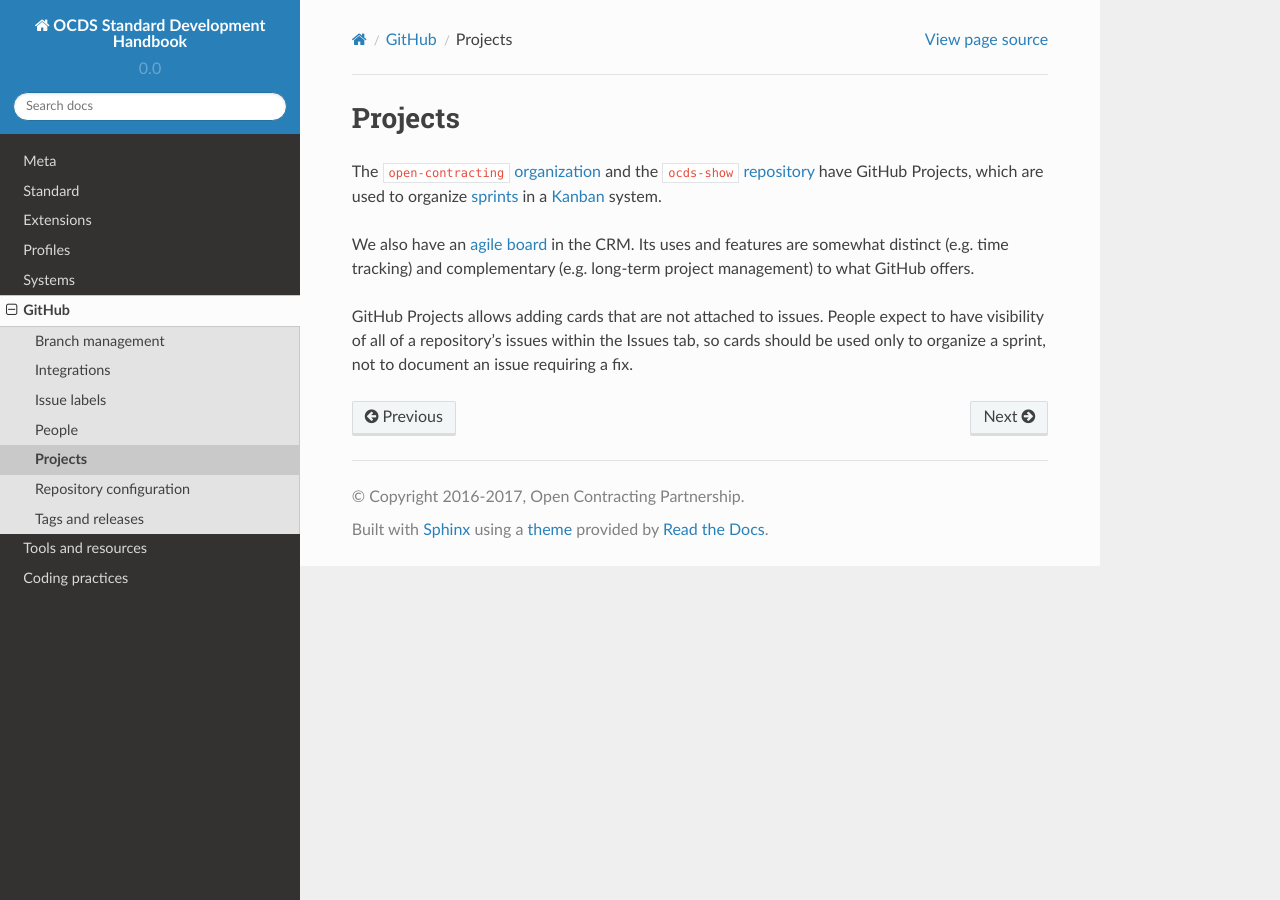
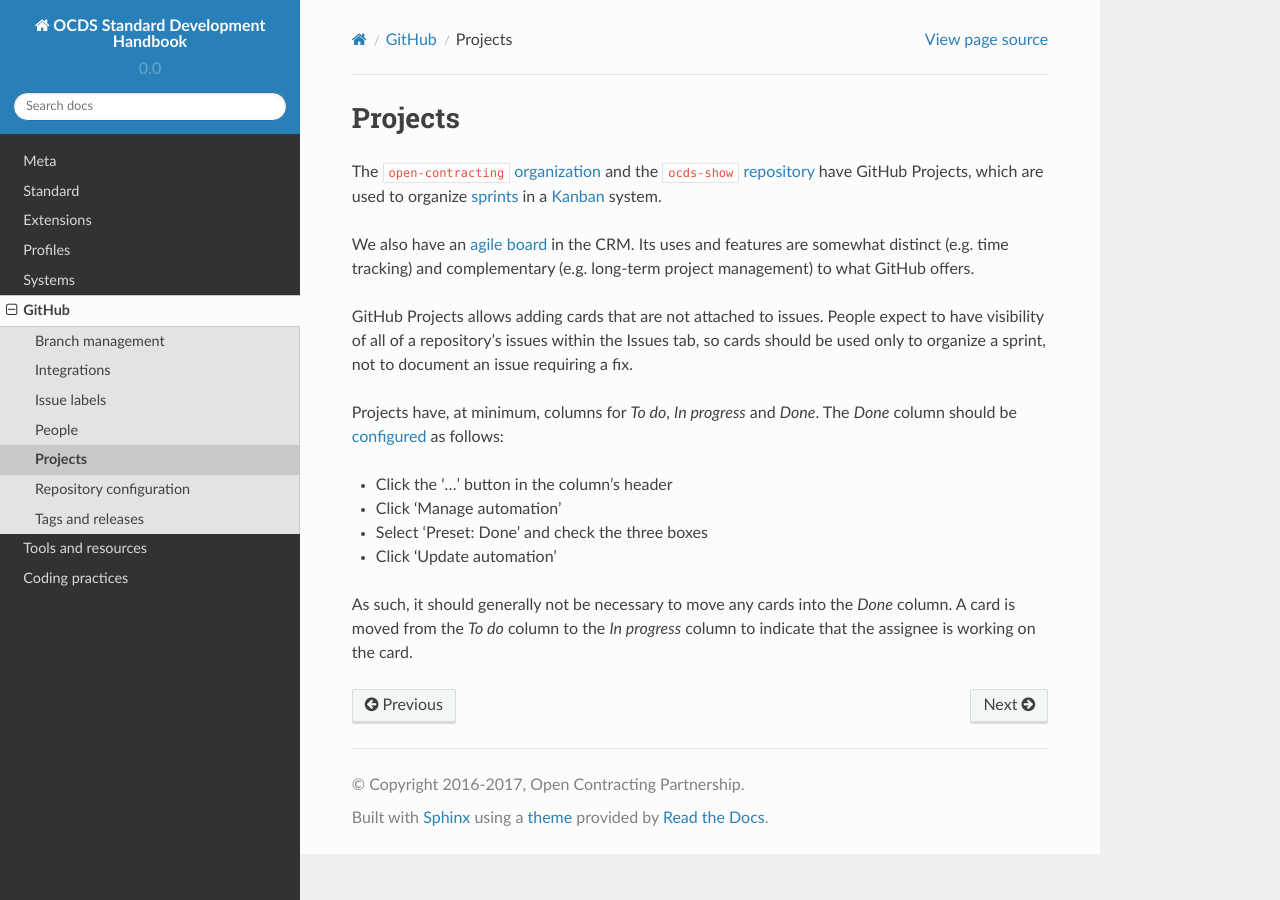
Before and after one commit to open-contracting/standard-development-handbook, a Sphinx documentation site: the page built from docs/github/projects.md, in a window 1280 px wide. Built offline with Sphinx 7.4.7 and the Read the Docs theme 2.0.0, drawn with Linux system fonts in a browser that asks for light colours.

Commit message:
Document use of automation for project boards

```diff
--- a/docs/github/projects.md
+++ b/docs/github/projects.md
@@ -5,3 +5,12 @@ The [`open-contracting` organization](https://github.com/orgs/open-contracting/p
 We also have an [agile board](https://crm.open-contracting.org/projects/tech/agile/board) in the CRM. Its uses and features are somewhat distinct (e.g. time tracking) and complementary (e.g. long-term project management) to what GitHub offers.
 
 GitHub Projects allows adding cards that are not attached to issues. People expect to have visibility of all of a repository's issues within the Issues tab, so cards should be used only to organize a sprint, not to document an issue requiring a fix.
+
+Projects have, at minimum, columns for *To do*, *In progress* and *Done*. The *Done* column should be [configured](https://help.github.com/articles/configuring-automation-for-project-boards/) as follows:
+
+* Click the '…' button in the column's header
+* Click 'Manage automation'
+* Select 'Preset: Done' and check the three boxes
+* Click 'Update automation'
+
+As such, it should generally not be necessary to move any cards into the *Done* column. A card is moved from the *To do* column to the *In progress* column to indicate that the assignee is working on the card.
```
